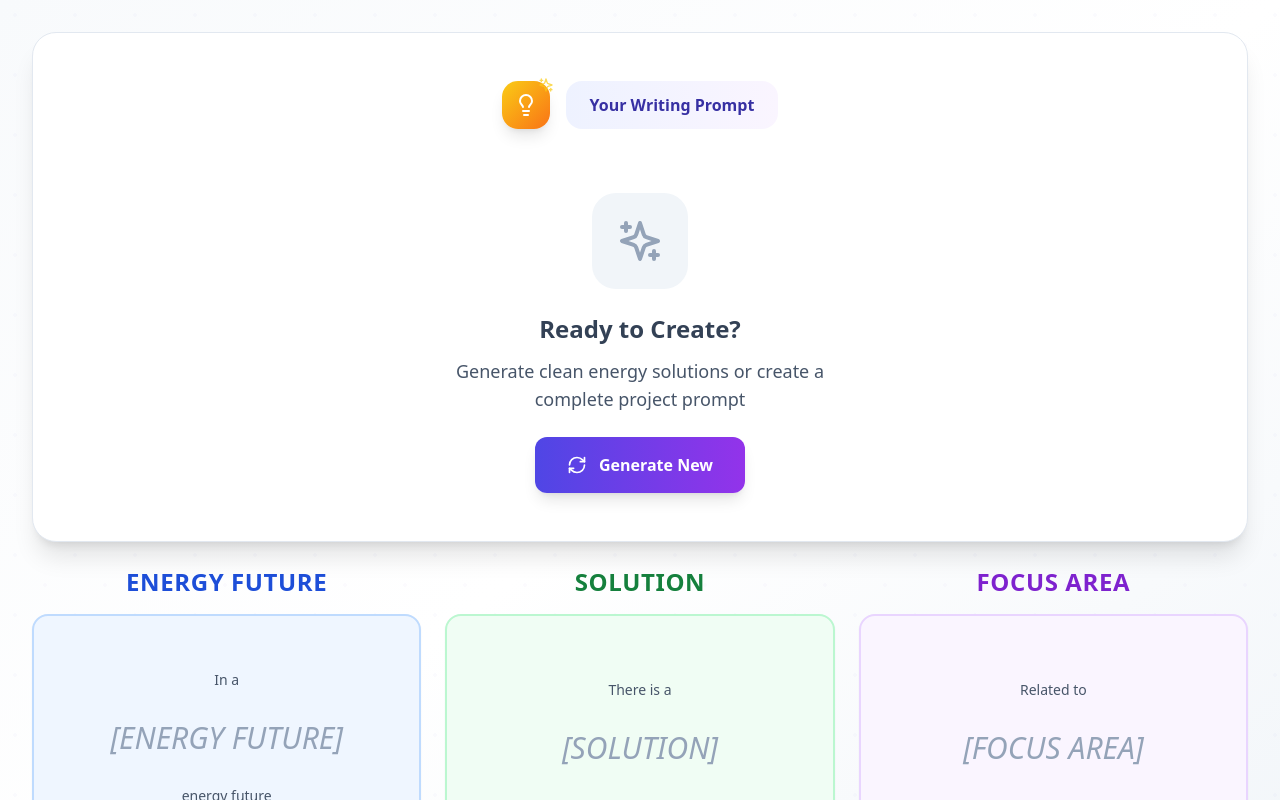
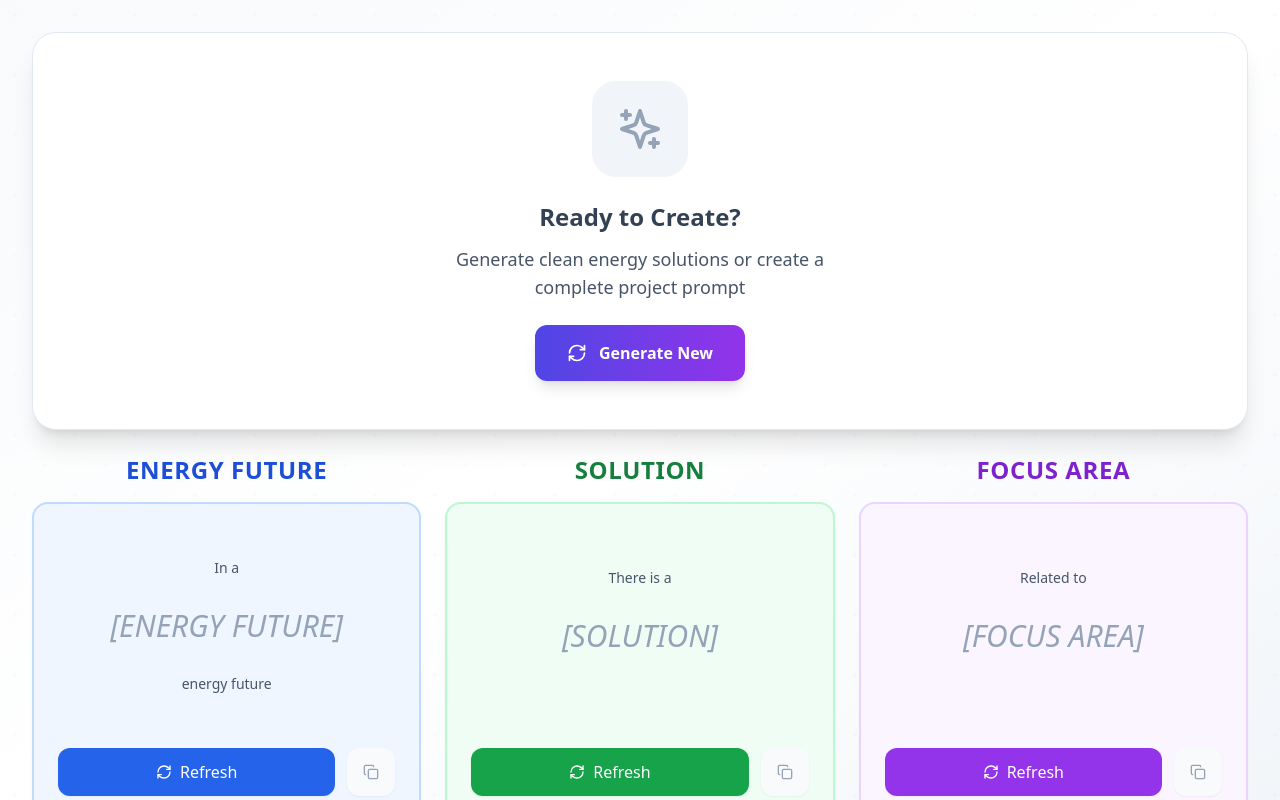
Before and after one commit to pixelatedmind/ThingsPromptCardGame, a React (Vite) app: page / in a window 1280 px wide. Shown: the top 800 px of the page. Built offline with nearby package versions, Linux system fonts and the light colour scheme.

Commit message:
Remove Your Writing Prompt header section

```diff
--- a/src/App.tsx
+++ b/src/App.tsx
@@ -220,26 +220,6 @@ function App() {
             <div className="bg-white rounded-3xl shadow-xl border border-slate-200 overflow-hidden h-full">
 
               <div className="p-8 lg:p-12 h-full flex flex-col">
-                {/* Header moved here */}
-                <div className="text-center mb-8">
-                    {/* Header */}
-                    <div className="text-center mb-8">
-                      <div className="flex items-center justify-center gap-4 mb-4">
-                        <div className="relative">
-                          <div className="bg-gradient-to-br from-yellow-400 to-orange-500 p-3 rounded-2xl shadow-lg">
-                            <Lightbulb className="w-6 h-6 text-white" />
-                          </div>
-                          <div className="absolute -top-1 -right-1">
-                            <Sparkles className="w-4 h-4 text-yellow-400 animate-pulse" />
-                          </div>
-                        </div>
-                        <div className="inline-flex items-center gap-3 bg-gradient-to-r from-indigo-50 to-purple-50 px-6 py-3 rounded-2xl">
-                          <span className="text-indigo-800 font-semibold">Your Writing Prompt</span>
-                        </div>
-                      </div>
-                    </div>
-                </div>
-
                 {hasValidWords ? (
                   <>
                     {/* Prompt Content */}
```
